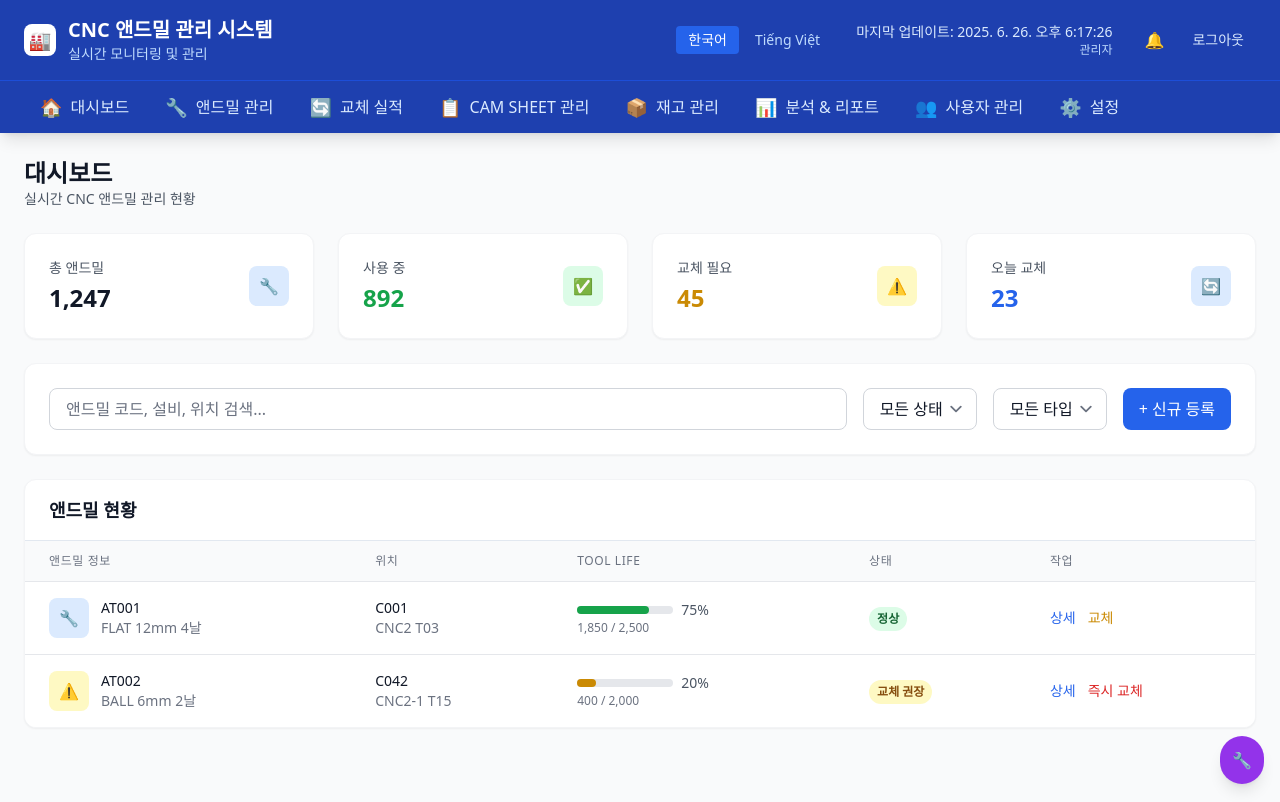
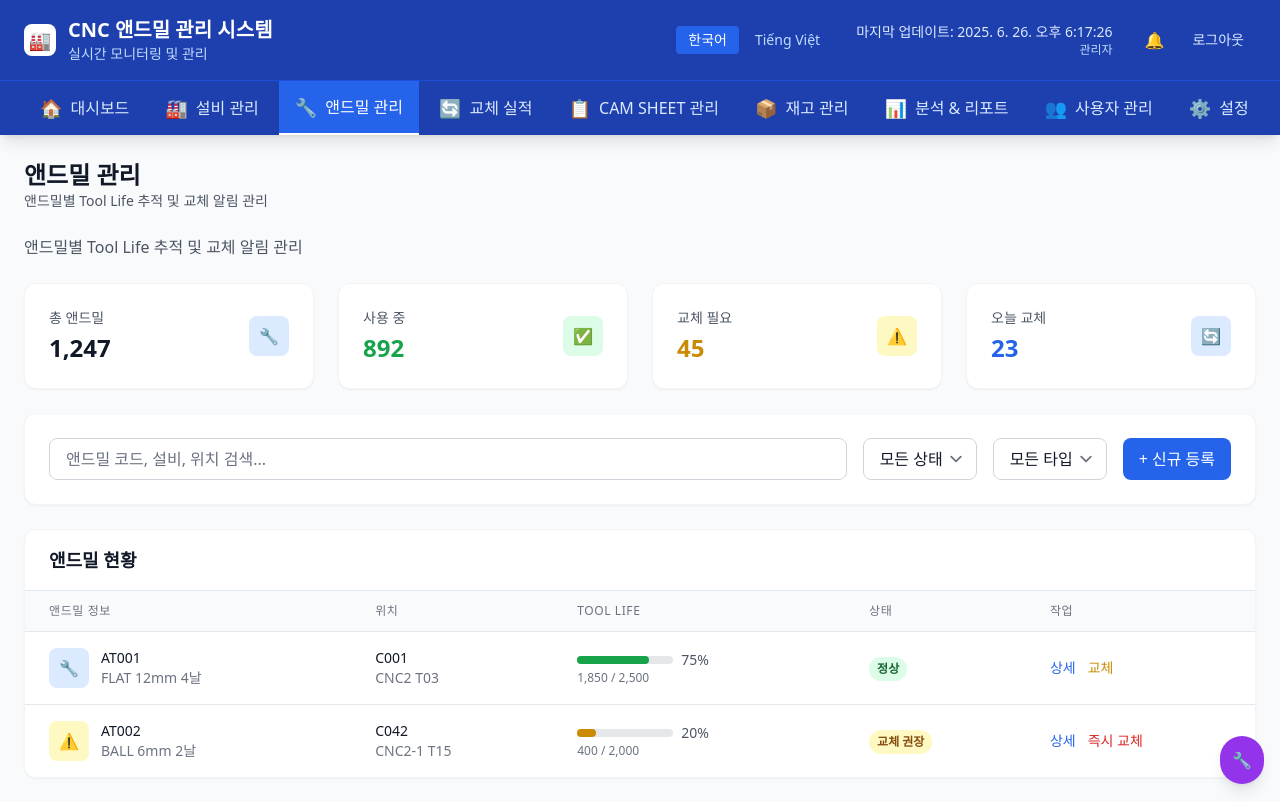
Before and after one commit to batman3101/ENDMILL-MANAGEMENT, a Next.js app: page /dashboard/endmill in a window 1280 px wide. Built offline with nearby package versions, Linux system fonts and the light colour scheme.

Commit message:
fix: 중복 타이틀 해결 및 메뉴 구조 개선

```diff
--- a/app/dashboard/endmill/page.tsx
+++ b/app/dashboard/endmill/page.tsx
@@ -1,6 +1,10 @@
 export default function EndmillPage() {
   return (
     <div className="space-y-6">
+      <div>
+        <p className="text-gray-600">앤드밀별 Tool Life 추적 및 교체 알림 관리</p>
+      </div>
+
       {/* 통계 카드 */}
       <div className="grid grid-cols-1 md:grid-cols-4 gap-6">
         <div className="bg-white rounded-xl shadow-sm border border-gray-100 p-6">
--- a/app/dashboard/equipment/page.tsx
+++ b/app/dashboard/equipment/page.tsx
@@ -130,7 +130,6 @@
   return (
     <div className="space-y-6">
       <div>
-        <h1 className="text-2xl font-bold text-gray-900">설비 관리</h1>
         <p className="text-gray-600">800대 CNC 설비 현황 및 관리</p>
       </div>
 
--- a/app/dashboard/inventory/inbound/page.tsx
+++ b/app/dashboard/inventory/inbound/page.tsx
@@ -94,7 +94,6 @@
       {/* 헤더 */}
       <div className="flex items-center justify-between">
         <div>
-          <h1 className="text-2xl font-bold text-gray-900">입고 관리</h1>
           <p className="text-gray-600">QR 스캔을 통한 앤드밀 입고 처리</p>
         </div>
         <Link
--- a/app/dashboard/inventory/outbound/page.tsx
+++ b/app/dashboard/inventory/outbound/page.tsx
@@ -103,7 +103,6 @@
       {/* 헤더 */}
       <div className="flex items-center justify-between">
         <div>
-          <h1 className="text-2xl font-bold text-gray-900">출고 관리</h1>
           <p className="text-gray-600">QR 스캔을 통한 앤드밀 출고 처리</p>
         </div>
         <Link
--- a/app/dashboard/layout.tsx
+++ b/app/dashboard/layout.tsx
@@ -18,48 +18,63 @@
       href: '/dashboard',
       icon: '🏠',
       label: '대시보드',
+      description: '실시간 CNC 앤드밀 관리 현황',
       active: pathname === '/dashboard'
     },
     {
       href: '/dashboard/equipment',
+      icon: '🏭',
+      label: '설비 관리',
+      description: '800대 CNC 설비 현황 및 관리',
+      active: pathname === '/dashboard/equipment'
+    },
+    {
+      href: '/dashboard/endmill',
       icon: '🔧',
       label: '앤드밀 관리',
-      active: pathname === '/dashboard/equipment'
+      description: '앤드밀별 Tool Life 추적 및 교체 알림 관리',
+      active: pathname === '/dashboard/endmill'
     },
     {
       href: '/dashboard/tool-changes',
       icon: '🔄',
       label: '교체 실적',
+      description: '앤드밀 교체 이력 및 실적 관리',
       active: pathname === '/dashboard/tool-changes'
     },
     {
       href: '/dashboard/cam-sheets',
       icon: '📋',
       label: 'CAM SHEET 관리',
+      description: 'CAM 버전별 앤드밀 정보 및 Tool Life 설정',
       active: pathname === '/dashboard/cam-sheets'
     },
     {
       href: '/dashboard/inventory',
       icon: '📦',
       label: '재고 관리',
+      description: 'QR 스캔 기반 앤드밀 입고/출고 및 재고 현황',
       active: pathname === '/dashboard/inventory' || pathname.startsWith('/dashboard/inventory/')
     },
     {
       href: '/dashboard/reports',
       icon: '📊',
       label: '분석 & 리포트',
+      description: '생산성 분석 및 통계 리포트',
       active: pathname === '/dashboard/reports'
     },
     {
       href: '/dashboard/users',
       icon: '👥',
       label: '사용자 관리',
+      description: '시스템 사용자 및 권한 관리',
       active: pathname === '/dashboard/users'
     },
     {
       href: '/dashboard/settings',
       icon: '⚙️',
       label: '설정',
+      description: '시스템 환경 설정 및 구성',
       active: pathname === '/dashboard/settings'
     }
   ]
@@ -157,7 +172,7 @@
             {menuItems.find(item => item.active)?.label || '대시보드'}
           </h1>
           <p className="text-gray-600 text-sm">
-            실시간 CNC 앤드밀 관리 현황
+            {menuItems.find(item => item.active)?.description || '실시간 CNC 앤드밀 관리 현황'}
           </p>
         </div>
 
```
